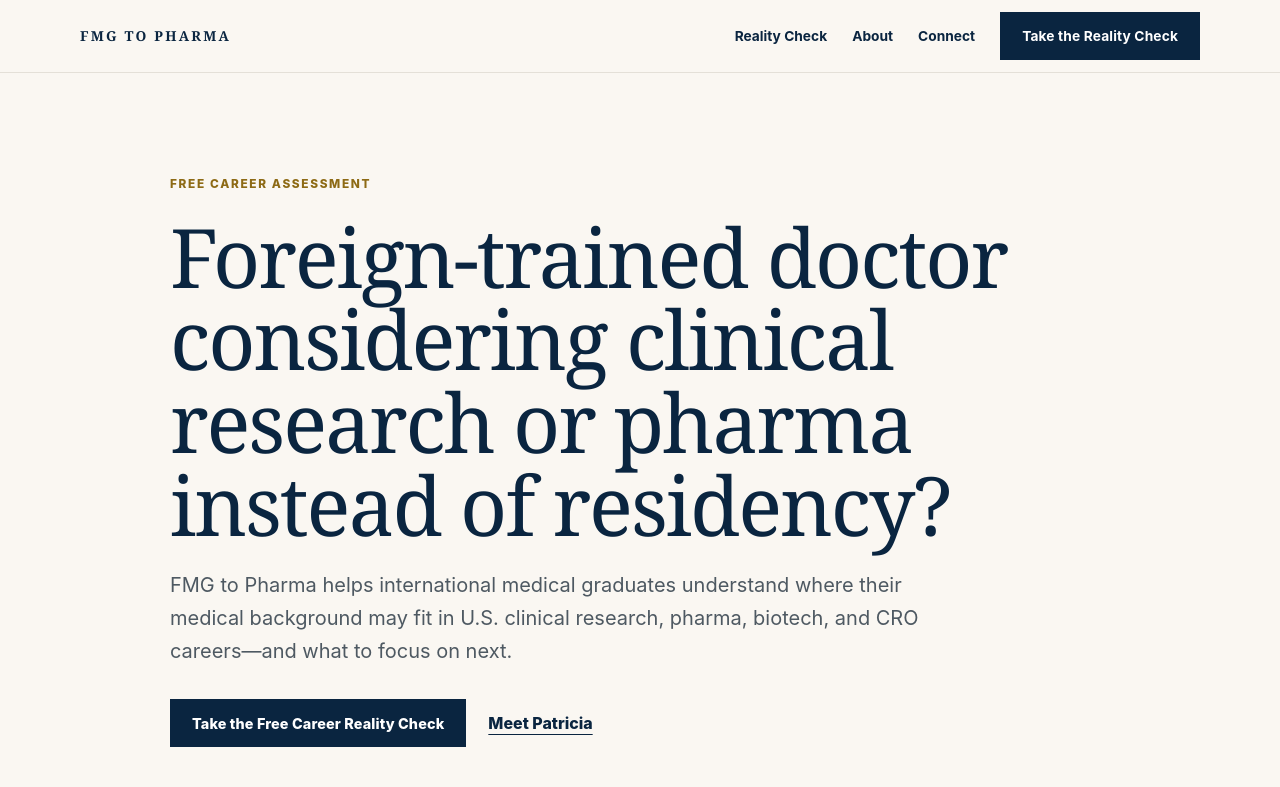
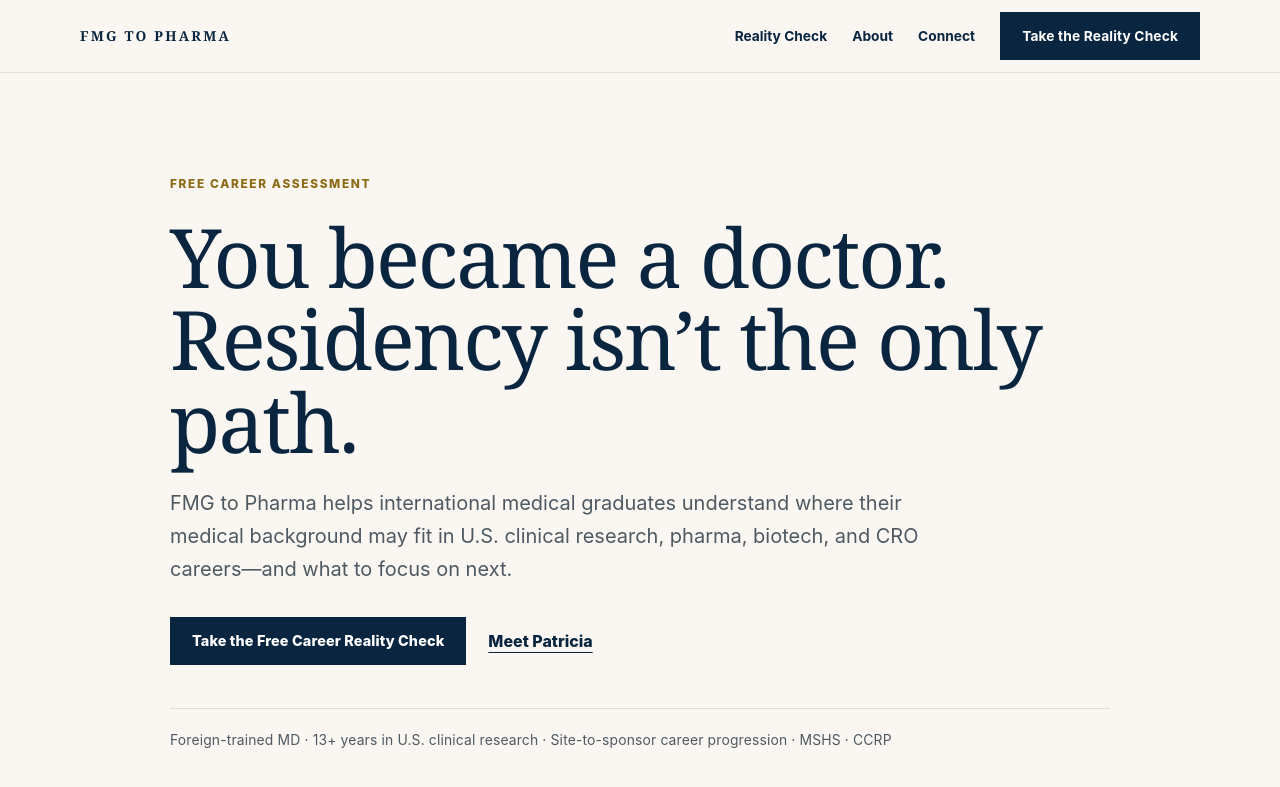
Before and after one commit to pachy0186-ai/realvibe-site, a plain HTML site: page fmg-to-pharma/home.html in a window 1280 px wide. Shown: the top 787 px of the page. Drawn offline with Linux system fonts and the light colour scheme.

Commit message:
Restore approved FMG headline on landing page

```diff
--- a/fmg-to-pharma/home.html
+++ b/fmg-to-pharma/home.html
@@ -34,7 +34,7 @@
     <section class="hero">
       <div class="wrap hero-inner">
         <div class="eyebrow">Free career assessment</div>
-        <h1>Foreign-trained doctor considering clinical research or pharma instead of residency?</h1>
+        <h1>You became a doctor. Residency isn’t the only path.</h1>
         <p class="hero-copy">FMG to Pharma helps international medical graduates understand where their medical background may fit in U.S. clinical research, pharma, biotech, and CRO careers—and what to focus on next.</p>
         <div class="hero-actions">
           <a class="button" href="#assessment">Take the Free Career Reality Check</a>
```
